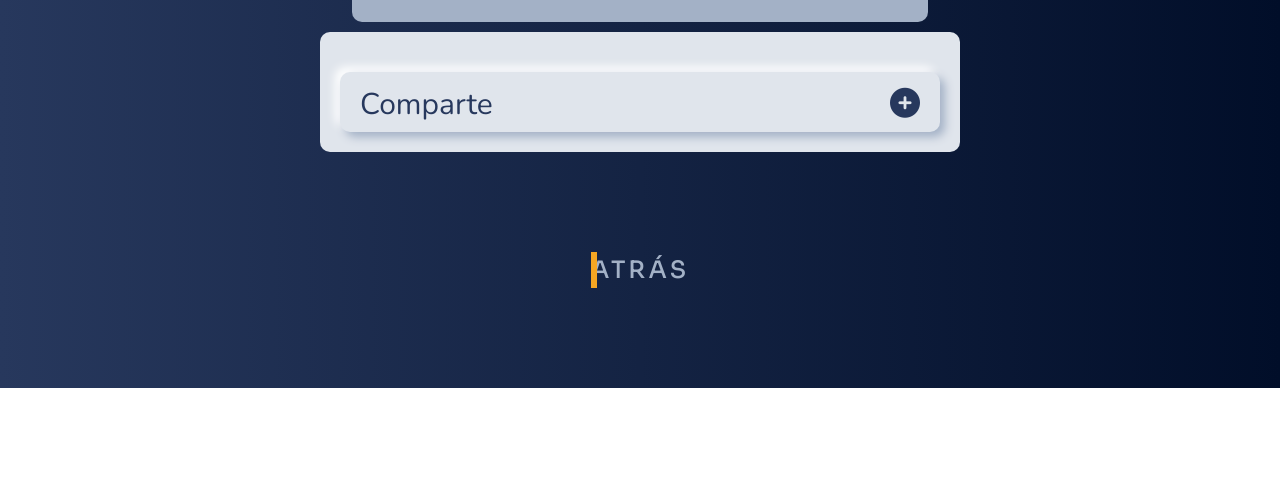
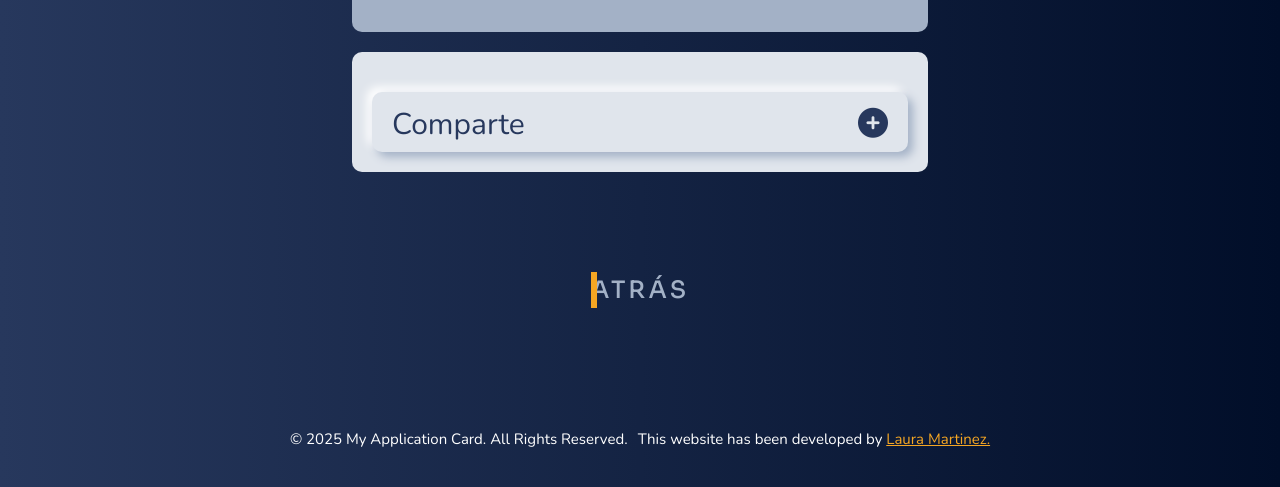
Before and after one commit to LauraMartinezPerez/My-Application-Card, a website built with Vite: page src/card.html in a window 1280 px wide. Shown: the part 788-1275 px from the top of the page. Before the commit the page ends 1176 px from the top, so only its background shows below. Built offline with nearby package versions, Linux system fonts and the light colour scheme.

Commit message:
btns and footer styles

```diff
--- a/src/card.html
+++ b/src/card.html
@@ -12,7 +12,6 @@
     <link rel="stylesheet" href="./scss/main.scss">
 </head>
 <body>
-
     <main>
         <section class="form__card-main js-bg-preview">
             <load src="./partials/header.html"/>
@@ -22,18 +21,14 @@
             <load src="/partials/form_share.html"/>
         </form>
         <div class="back-btn">
-              <a class="backLink js-backLink" href="">ATRÁS
+            <a class="backLink js-backLink" href="">ATRÁS
             <span class="hover-link">
                 ATRÁS
             </span>
         </a>
         </div>
     </main>
-
-
-
-
-    <!-- <script type="module" src="./js/main.js"></script> -->
+    <load src="./partials/footer.html"/>
     <script type="module" src="./js/card.js"></script>
 </body>
 </html>
--- a/src/partials/footer.html
+++ b/src/partials/footer.html
@@ -1,7 +1,6 @@
 <footer class="footer">
     <div class="footer__copy">
-        <p>© 2025 My Application Card. All Rights Reserved. By using this website, you agree to the use of cookies.</p>
+        <p>© 2025 My Application Card. All Rights Reserved.</p>
         <p>This website has been developed by <a class="footer-links" href="https://github.com/LauraMartinezPerez" target="_blank" rel="noopener noreferrer">Laura Martinez.</a></p>
-        <p><a class="footer-links" href="/" target="_blank" rel="noopener noreferrer">Cookies & Privacy Policy</a></p>
     </div>
 </footer>
--- a/src/scss/layouts/_card.scss
+++ b/src/scss/layouts/_card.scss
@@ -8,3 +8,23 @@
     margin-top: 100px;
     margin-bottom: 100px;
 }
+
+.form {
+
+    &__form-main {
+    background-color: vars.$light-grey;
+    display: flex;
+    flex-direction: column;
+    justify-content: center;
+    width: 90vw;
+    border-radius: 10px;
+    padding: 20px;
+    font-family: vars.$font-main;
+    margin: 20px auto;
+
+    //COMPUTER VERSION
+    @media (min-width: 1024px) {
+        width: 45vw;
+        }
+    }
+}
--- a/src/scss/layouts/_footer.scss
+++ b/src/scss/layouts/_footer.scss
@@ -3,10 +3,8 @@
 .footer {
     color: vars.$white;
     font-family: vars.$font-main;
-    font-size: 10px;
+    font-size: 12px;
     padding: 20px;
-
-
 
 &__copy {
     display: flex;
@@ -16,10 +14,20 @@
     }
 
   //version tablet-computer
-  @media (min-width: 768px) {
-
-  }
-
+    @media (min-width: 768px) {
+        font-size: 15px;
+    }
+    //version tablet-computer
+    @media (min-width: 1024px) {
+        font-size: 15px;
+        &__copy {
+        display: flex;
+        flex-direction: row;
+        align-items: center;
+        justify-content: center;
+        gap: 10px;
+        }
+    }
 };
 
 .footer-links {
--- a/src/scss/layouts/_forms.scss
+++ b/src/scss/layouts/_forms.scss
@@ -6,7 +6,6 @@
     display: flex;
     flex-direction: column;
     width: 100%;
-
 
     &__form-main {
     background-color: vars.$light-grey;
@@ -42,7 +41,7 @@
     width: 90vw;
     border-radius: 10px;
     font-family: vars.$font-main;
-    margin: 10px auto;
+    margin: 20px auto;
     }
 
 }
@@ -74,7 +73,7 @@
         }
 
         &__createCard-btn {
-            @include mixins.forms-button(50%, 25px);
+            @include mixins.forms-button(60%, 25px, vars.$light-grey, vars.$main_blue);
         }
     }
 }
@@ -89,17 +88,12 @@
         width: 50vw;
         }
 
-         &__reset-btn {
-        @include mixins.forms-button(50%, 20px, vars.$main_blue, vars.$white);
-    }
-
         &__card-main {
         width: 45vw;
         }
     }
 }
 
-
 .collapsed {
     display: none;
 }
```
Also changed, not shown: src/forms.html (+0 -1 lines).
